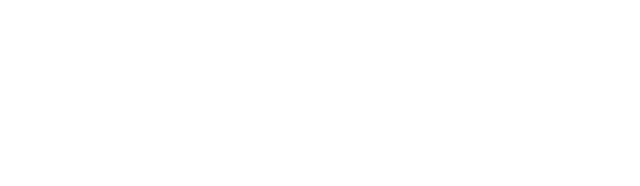
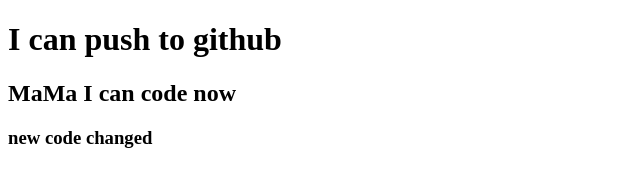
Before and after one commit to Naima-Yesmin/my-second-repo, a plain HTML site: page index.html in a window 1280 px wide. Shown: the whole page, without its empty margins (0-640 px from the left). Drawn offline with Linux system fonts and the light colour scheme.

Commit message:
added header

```diff
--- a/index.html
+++ b/index.html
@@ -7,6 +7,9 @@
     <title>My Second github repo</title>
 </head>
 <body>
+    <h1>I can push to github</h1>
+    <h2>MaMa I can code now</h2>
+    <h3>new code changed</h3>
 
 </body>
 </html>
```
